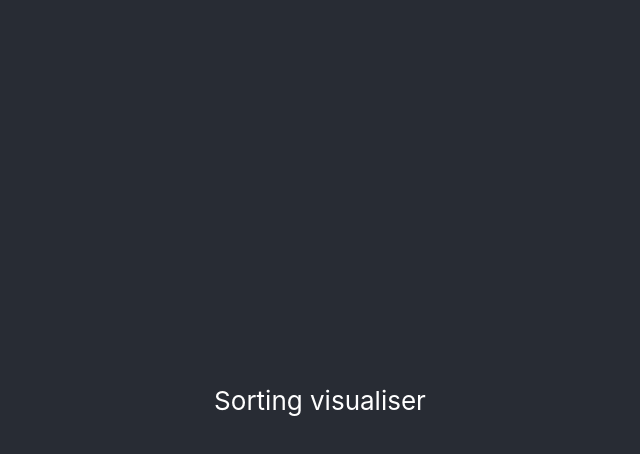
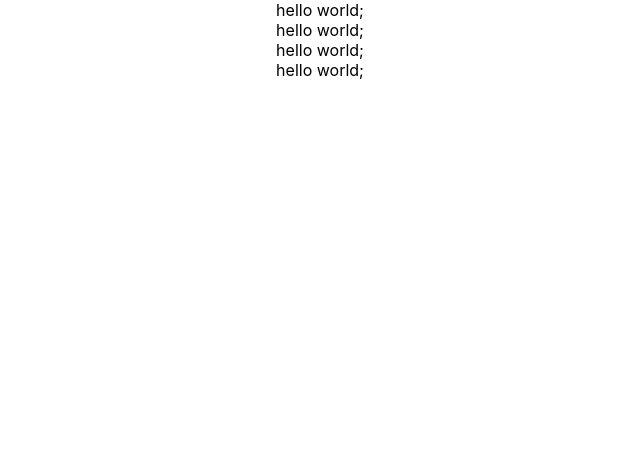
Before and after one commit to December-software-project/sort-algo, a React (Create React App) app: page / in a window 1280 px wide. Shown: the top 454 px of the page, without its empty margins (320-960 px from the left). Built offline with nearby package versions, Linux system fonts and the light colour scheme.

Commit message:
Add backbone for sortalgo

```diff
--- a/src/App.tsx
+++ b/src/App.tsx
@@ -1,12 +1,17 @@
 import React from 'react';
+import About from './about/index';
+import Visualizer from './visualizer/index';
+import Team from './team/index';
+import ContactUs from './contactus/index';
 import './App.css';
 
 function App() {
   return (
-    <div className='App'>
-      <header className='App-header'>
-        Sorting visualiser
-      </header>
+    <div className="App">
+      <About />
+      <Visualizer />
+      <Team />
+      <ContactUs />
     </div>
   );
 }
--- /dev/null
+++ b/src/about/index.tsx
@@ -0,0 +1,5 @@
+const About = () => {
+  return <div>hello world;</div>;
+};
+
+export default About;
--- /dev/null
+++ b/src/contactus/index.tsx
@@ -0,0 +1,9 @@
+import react from 'react';
+
+const ContactUs = () => {
+  return (<div>
+    hello world;
+  </div>)
+}
+
+export default ContactUs;
--- /dev/null
+++ b/src/team/index.tsx
@@ -0,0 +1,5 @@
+const Team = () => {
+  return <div>hello world;</div>;
+};
+
+export default Team;
--- /dev/null
+++ b/src/visualizer/index.tsx
@@ -0,0 +1,5 @@
+const Visualizer = () => {
+  return <div>hello world;</div>;
+};
+
+export default Visualizer;
```
Also changed, not shown: src/visualizer/component/CodeTemplate.tsx (renamed from src/CodeTemplate.tsx), src/visualizer/component/PlaybackButton.tsx (renamed from src/PlaybackButton.tsx).
